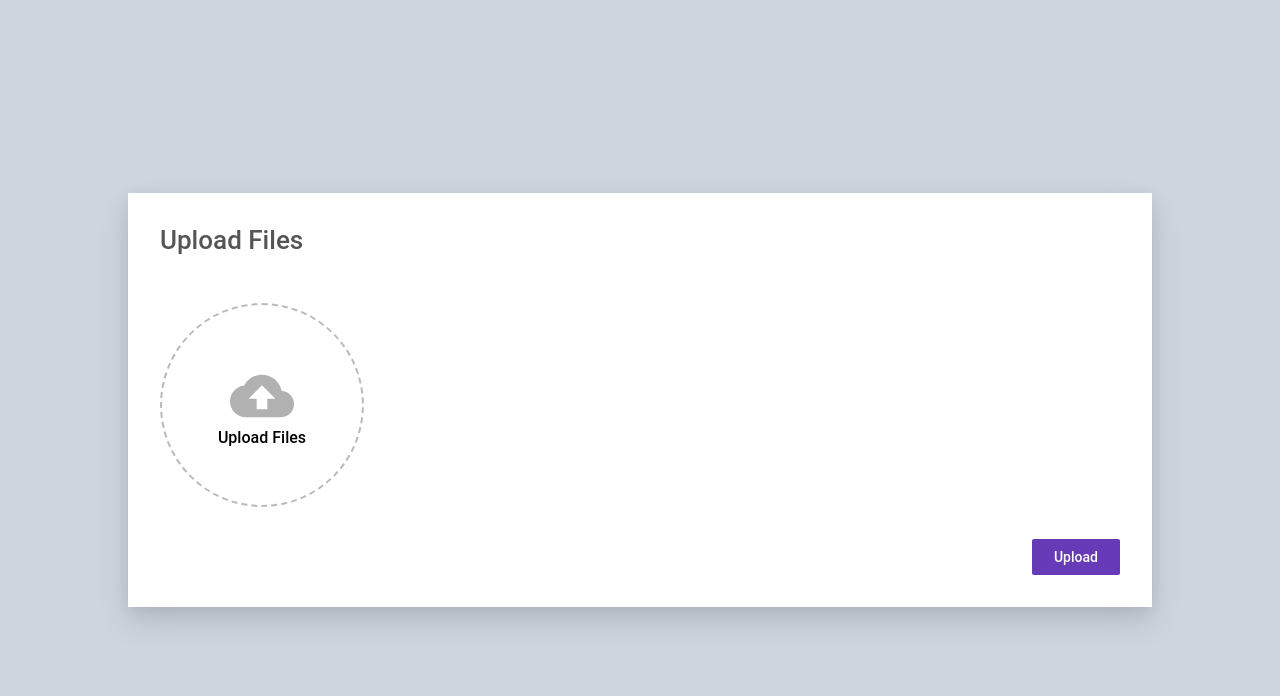
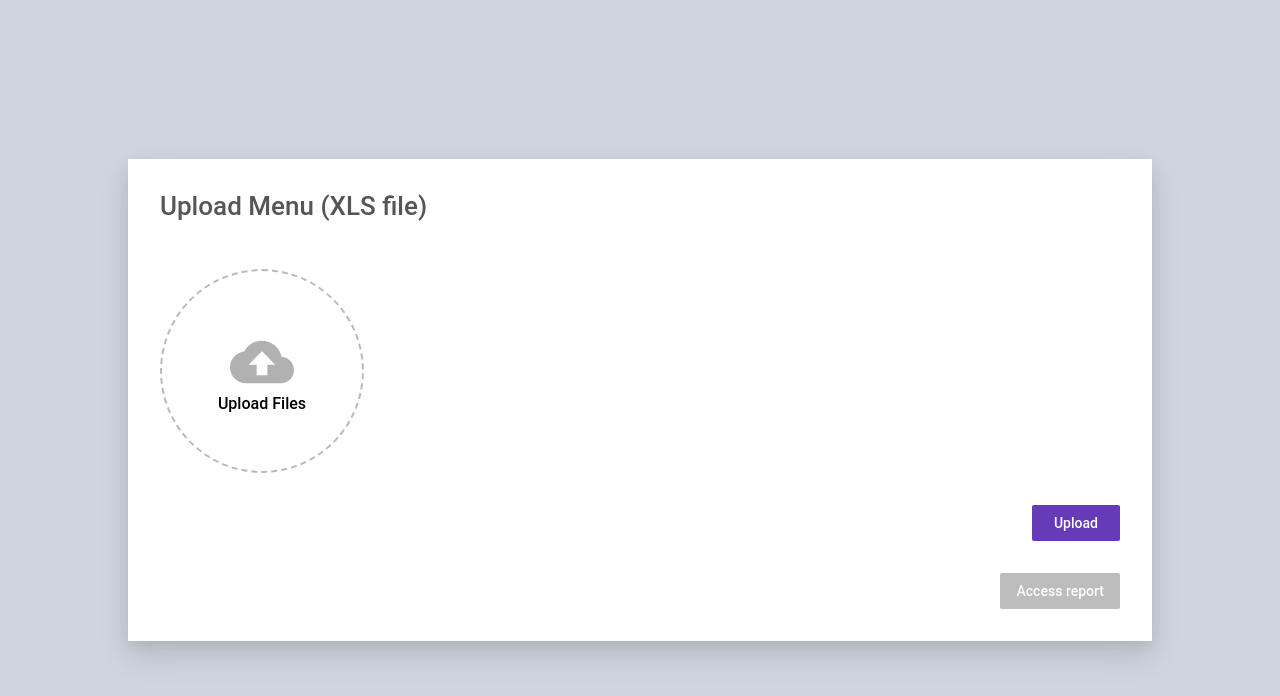
Before and after one commit to mcdieg/un_food, a React (Create React App) app in the folder app/: page /#/example in a window 1280 px wide. Shown: the top 696 px of the page. Built offline with nearby package versions, Linux system fonts and the light colour scheme.

Commit message:
Added router and conditional rendering

```diff
--- a/app/src/upload/Upload.js
+++ b/app/src/upload/Upload.js
@@ -3,6 +3,14 @@ import Dropzone from "../dropzone/Dropzone";
 import "./Upload.css";
 import Progress from "../progress/Progress";
 import axios from 'axios';
+import {
+  Route,
+  NavLink,
+  HashRouter
+} from "react-router-dom";
+import Radar from "../radar/RadarChart";
+
+
 
 class Upload extends Component {
   constructor(props) {
@@ -84,7 +92,7 @@ class Upload extends Component {
         config: { headers: { 'Content-type': 'multipart/form-data'}}
       })
       .then(function(response){
-        currentComponent.setState({ data: JSON.stringify(response)})
+        currentComponent.setState({ data: (response)})
         console.log(currentComponent.state.data)
       })
       .catch(function(response){
@@ -92,6 +100,7 @@ class Upload extends Component {
       })
     });
   }
+
 
   renderProgress(file) {
     const uploadProgress = this.state.uploadProgress[file.name];
@@ -137,9 +146,19 @@ class Upload extends Component {
   }
 
   render() {
+    let graph;
+
+    if (this.state.data.length !== 0) {
+      console.log(this.state.data)
+
+      graph = <Route path="/example" render={(props) => <Radar {...props} data={this.state.data} />}/>
+    } else {
+      graph = ""
+    }
+
     return (
       <div className="Upload">
-        <span className="Title">Upload Files</span>
+        <span className="Title">Upload Menu (XLS file)</span>
         <div className="Content">
           <div>
             <Dropzone
@@ -158,7 +177,21 @@ class Upload extends Component {
             })}
           </div>
         </div>
-        <div className="Actions">{this.renderActions()}</div>
+        <HashRouter>
+            {graph}
+        <div>
+        </div>
+          <div className="Actions">
+            {this.renderActions()}
+          </div>
+          <div className="Actions">
+            <NavLink to="/example">
+              <button disabled={this.state.data.length === 0}>
+            Access report
+              </button>
+            </NavLink>
+          </div>
+        </HashRouter>
       </div>
     );
   }
```
